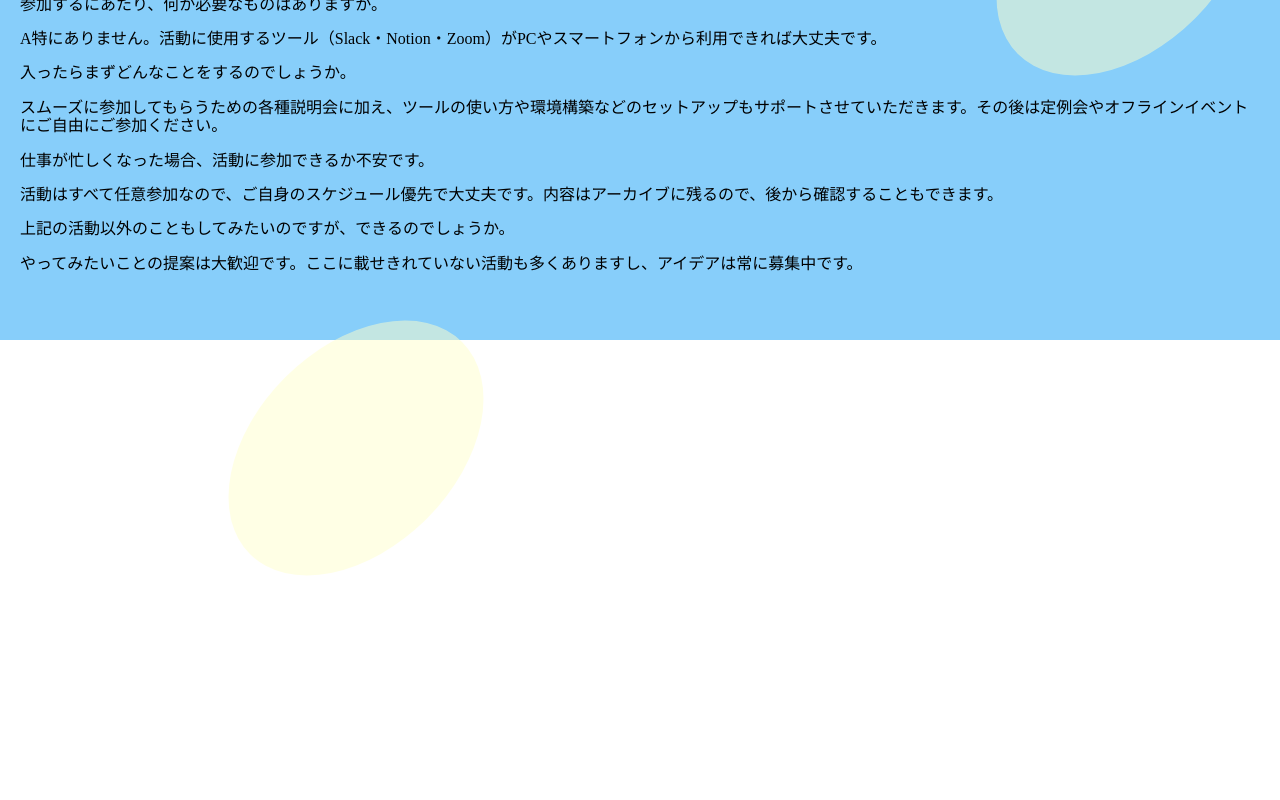
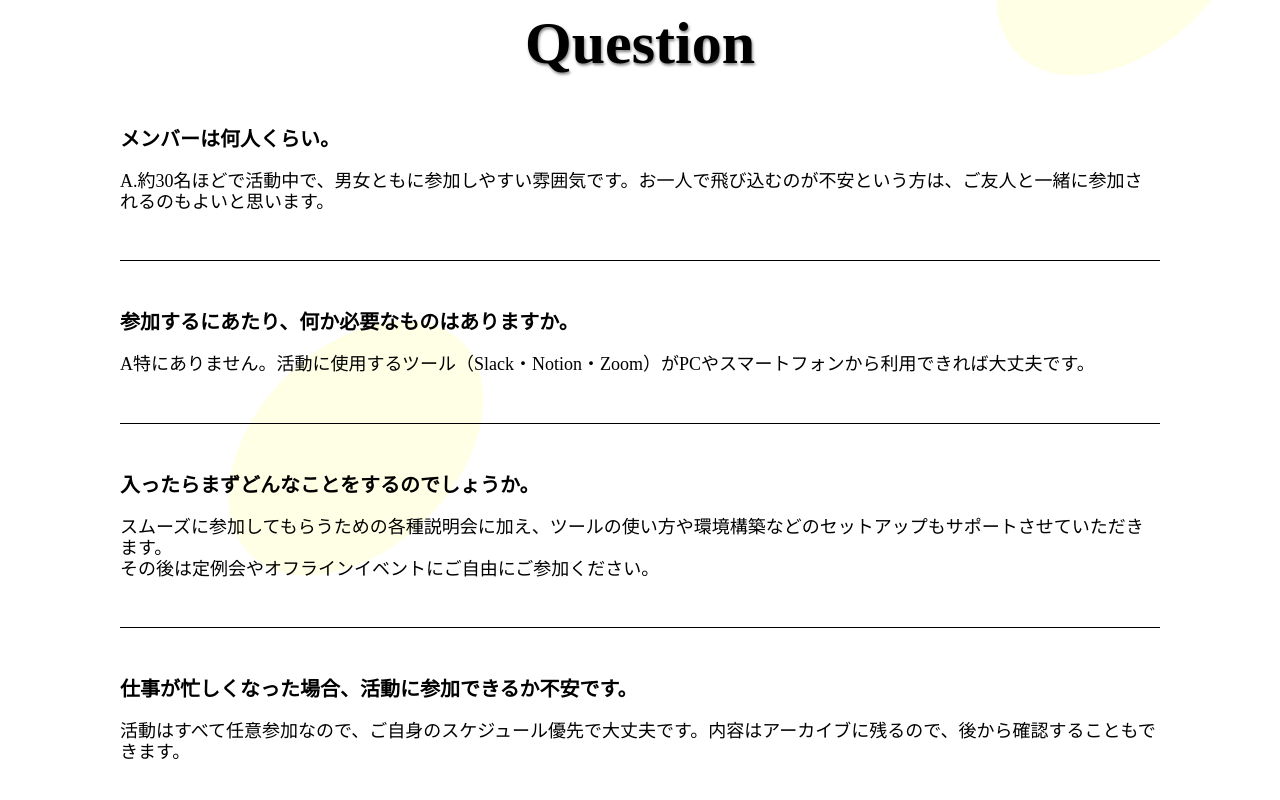
Before and after one commit to hiyokodev/hiyoko_site_2023, a Vue app: page / in a window 1280 px wide. Shown: the part 2780-3580 px from the top of the page. Before the commit the page ends 3405 px from the top, so only its background shows below. Built offline with nearby package versions, Linux system fonts and the light colour scheme.

Commit message:
Add:cssコード
refs#3
前回保存できてなかったところをやりました。CSSすべてと改行をいれました。

```diff
--- a/src/components/Home/questionSection.vue
+++ b/src/components/Home/questionSection.vue
@@ -3,21 +3,42 @@
     <div class="background"></div>
     <div class="contents">
       <h2>Question</h2>
+
       <div class="question">
+        <div class="questionq">
           <p>メンバーは何人くらい。</p>
+        </div>
+        <div class="anser">
           <p>A.約30名ほどで活動中で、男女ともに参加しやすい雰囲気です。お一人で飛び込むのが不安という方は、ご友人と一緒に参加されるのもよいと思います。</p>
+        </div>
 
+        <div class="questionq">
           <p>参加するにあたり、何か必要なものはありますか。</p>
+        </div>
+        <div class="anser">
           <p>A特にありません。活動に使用するツール（Slack・Notion・Zoom）がPCやスマートフォンから利用できれば大丈夫です。</p>
+        </div>
 
+        <div class="questionq">
           <p>入ったらまずどんなことをするのでしょうか。</p>
-        <p>スムーズに参加してもらうための各種説明会に加え、ツールの使い方や環境構築などのセットアップもサポートさせていただきます。その後は定例会やオフラインイベントにご自由にご参加ください。</p>
+        </div>
+        <div class="anser">
+          <p>スムーズに参加してもらうための各種説明会に加え、ツールの使い方や環境構築などのセットアップもサポートさせていただきます。<br>その後は定例会やオフラインイベントにご自由にご参加ください。</p>
+        </div>
 
+        <div class="questionq">
           <p>仕事が忙しくなった場合、活動に参加できるか不安です。</p>
+        </div>
+        <div class="anser">
           <p>活動はすべて任意参加なので、ご自身のスケジュール優先で大丈夫です。内容はアーカイブに残るので、後から確認することもできます。</p>
+        </div>
 
+        <div class="questionq">
           <p>上記の活動以外のこともしてみたいのですが、できるのでしょうか。</p>
+        </div>
+        <div class="anser">
           <p>やってみたいことの提案は大歓迎です。ここに載せきれていない活動も多くありますし、アイデアは常に募集中です。</p>
+        </div>
       </div>
 
     </div>
@@ -38,16 +59,32 @@ section {
 .background {
   width: 100%;
   height: 100%;
-  background-color: lightskyblue;
+  background-color: F5F5F5;
   position: absolute;
   z-index: -2;
 }
 
 .contents {
   padding: 20px;
+  margin:100px;
 }
 
 h2 {
   text-align: center;
+  font-family: Century;
+  font-size: 60px;
+  text-shadow: 1px 2px 3px #808080;
+}
+
+.questionq{
+  font-weight: bold;
+  font-size: 20px;
+}
+
+.anser{
+  margin-bottom: 50px;
+  border-bottom: 1px solid black;
+  padding-bottom:30px;
+  font-size:18px;
 }
 </style>
```
Lines whose indentation alone changed are shown as unchanged.
